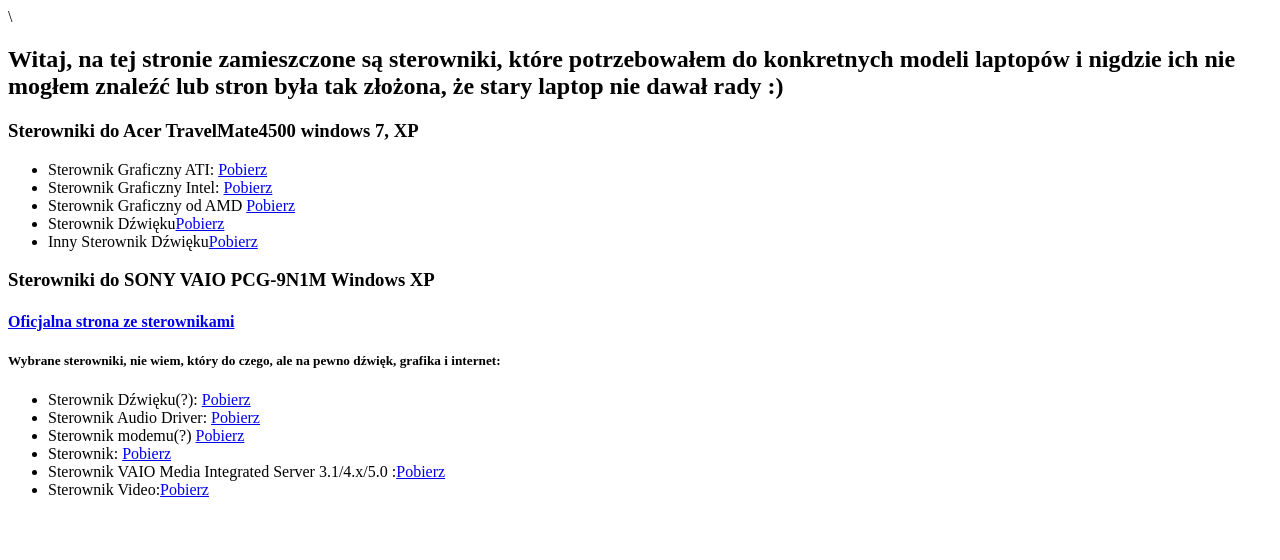
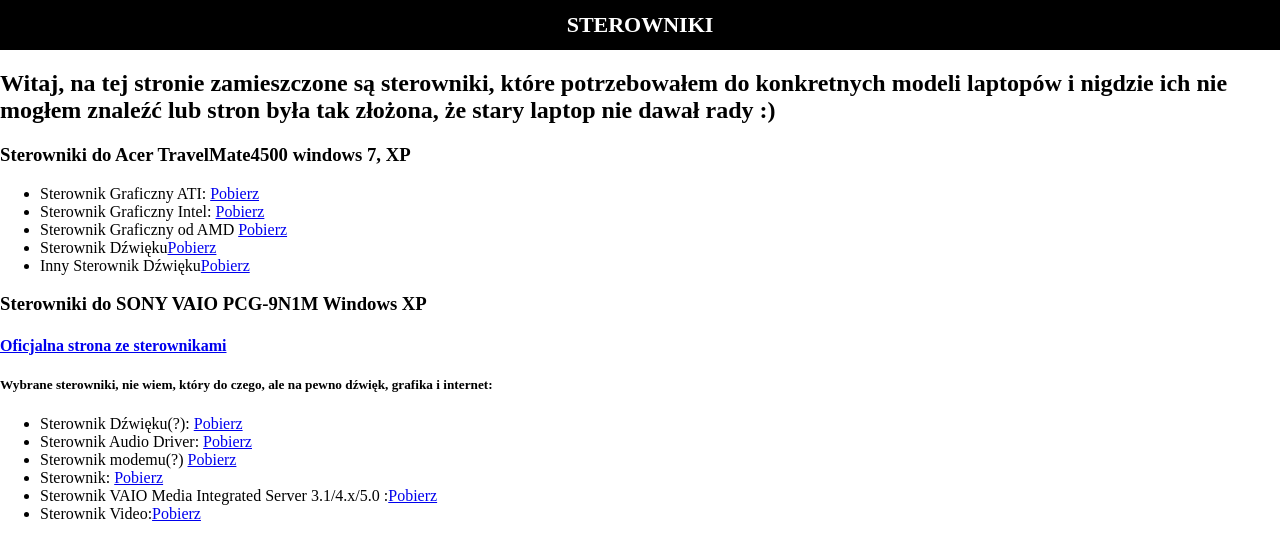
Before and after one commit to Nild13/sterowniki, a plain HTML site: page index.html in a window 1280 px wide. Drawn offline with Linux system fonts and the light colour scheme.

Commit message:
add navbar with text

```diff
--- a/index.html
+++ b/index.html
@@ -4,10 +4,13 @@
     <meta charset="UTF-8">
     <meta http-equiv="X-UA-Compatible" content="IE=edge">
     <meta name="viewport" content="width=device-width, initial-scale=1.0">
-    <title>Sterowniki</title>\
+    <title>Sterowniki</title>
     <link rel="stylesheet" href="style.css">
 </head>
 <body>
+    <nav class="navbar">
+        <div class="textClass">STEROWNIKI</div>
+    </nav>
     <h2 style="justify-content: center;">Witaj, na tej stronie zamieszczone są sterowniki, które potrzebowałem do konkretnych modeli laptopów i nigdzie ich nie mogłem znaleźć lub stron była tak złożona, że stary laptop nie dawał rady :)</h2>
 
 <h3>Sterowniki do Acer TravelMate4500 windows 7, XP</h3>
--- a/style.css
+++ b/style.css
@@ -0,0 +1,17 @@
+body{
+    padding: 0;
+    margin: 0;
+
+}
+.navbar{
+    width: 100%;
+    height: 50px;
+    background-color: black;
+    text-align: center;
+    line-height: 50px;
+}
+.textClass{
+    color: white;
+    font-size: 22px;
+    font-weight: bold;
+}
```
